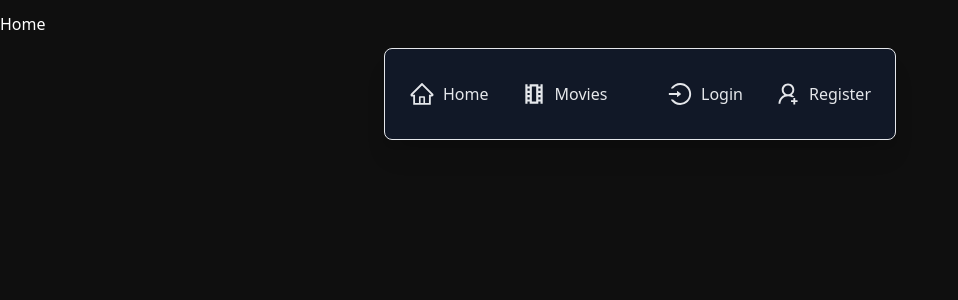
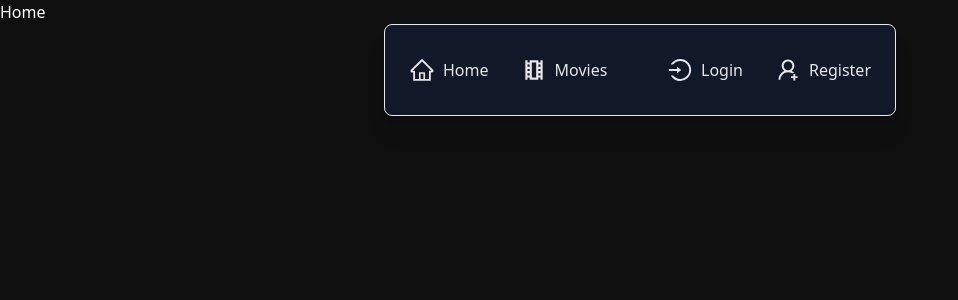
Before and after one commit to krotrn/MERN-Project, a React (Vite) app in the folder client/: page / in a window 1280 px wide. Shown: the top 300 px of the page, without its empty margins (0-958 px from the left). Built offline with nearby package versions, Linux system fonts and the light colour scheme.

Commit message:
Update main content area styling and add global box-sizing reset for consistent layout

```diff
--- a/client/src/App.jsx
+++ b/client/src/App.jsx
@@ -22,7 +22,7 @@ const App = () => {
 
 
             {/* Main Content Area */}
-            <main className="py-3">
+            <main className="h-full">
                 <Outlet />
             </main>
             {/* Navigation Bar */}
--- a/client/src/index.css
+++ b/client/src/index.css
@@ -1,6 +1,12 @@
 @tailwind base;
 @tailwind components;
 @tailwind utilities;
+
+*{
+    margin: 0;
+    padding: 0;
+    box-sizing: border-box;
+}
 
 body{
     background: #0f0f0f;
```
